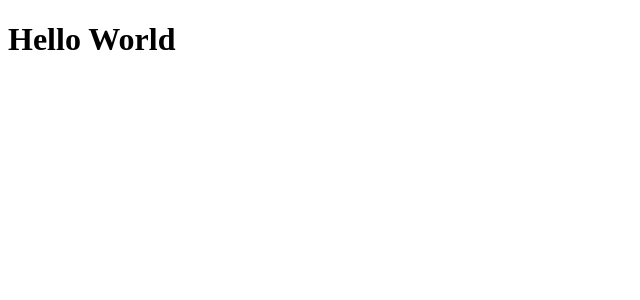
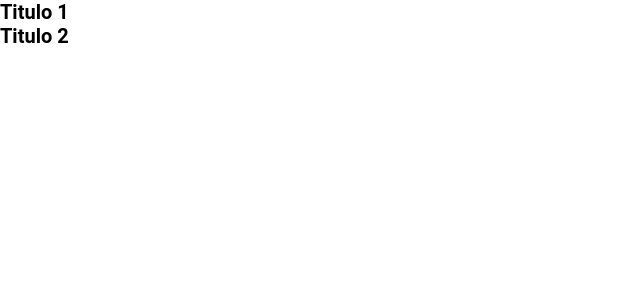
Before and after one commit to euviniciuss/metrica, a React (Vite) app: page / in a window 1280 px wide. Shown: the top 300 px of the page, without its empty margins (0-640 px from the left). Built offline with nearby package versions, Linux system fonts and the light colour scheme.

Commit message:
feat: configurando global css

```diff
--- a/src/App.tsx
+++ b/src/App.tsx
@@ -1,5 +1,8 @@
 export function App() {
   return (
-    <h1>Hello World</h1>
+    <div>
+      <h1 className="t1">Titulo 1</h1>
+      <h1 className="t2">Titulo 2</h1>
+    </div>
   )
 }
--- a/src/main.tsx
+++ b/src/main.tsx
@@ -1,6 +1,9 @@
 import React from 'react'
 import ReactDOM from 'react-dom/client'
+
 import { App } from './App'
+
+import './styles/global.css'
 
 ReactDOM.createRoot(document.getElementById('root') as HTMLElement).render(
   <React.StrictMode>
--- /dev/null
+++ b/src/styles/global.css
@@ -0,0 +1,40 @@
+* {
+  margin: 0;
+  padding: 0;
+  box-sizing: border-box;
+}
+
+html {
+  font-size: 62.5%;
+
+  @media (max-width: 1080px) {
+    font-size: 56.25%;
+  }
+
+  @media (max-width: 720px) {
+    font-size: 50%;
+  }
+}
+
+body {
+  -webkit-font-smoothing: antialiased;
+}
+
+body, input, textarea, button {
+  font-family: 'Roboto', sans-serif;
+  font-weight: 400;
+}
+
+a {
+  text-decoration: none;
+  color: var(--black);
+  font-family: 'Roboto', sans-serif;
+}
+
+h1, h2, h3, h4, h5, h6, strong {
+  font-weight: 600;
+}
+
+button {
+  cursor: pointer;
+}
```
